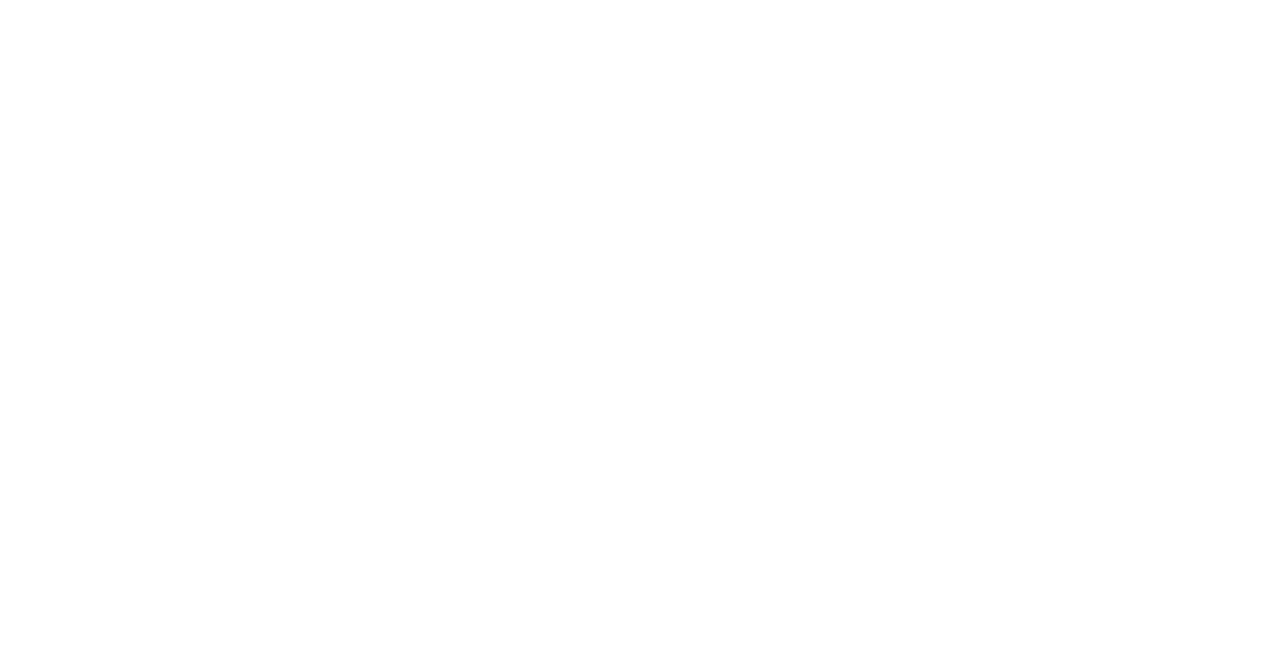
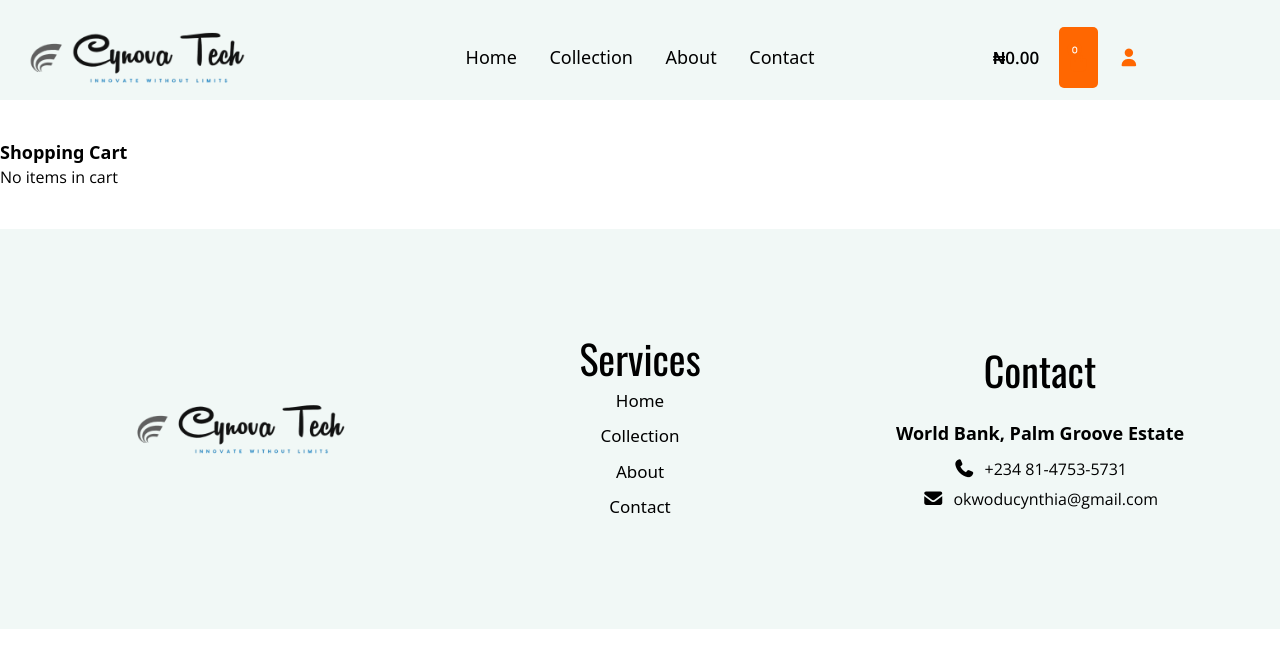
Before and after one commit to okwoducynthia/Clothing-Store, a React (Vite) app: page /cart in a window 1280 px wide. Before the commit this address had no page. Shown: the top 668 px of the page. Built offline with nearby package versions, Linux system fonts and the light colour scheme; a web font is replaced by a local one.

Commit message:
commit all

```diff
--- a/package.json
+++ b/package.json
@@ -12,6 +12,7 @@
   "dependencies": {
     "@headlessui/react": "^2.2.7",
     "@heroicons/react": "^2.2.0",
+    "@mui/material": "^7.3.2",
     "@tailwindcss/vite": "^4.1.11",
     "axios": "^1.11.0",
     "bootstrap": "^5.3.7",
--- a/src/App.tsx
+++ b/src/App.tsx
@@ -10,6 +10,9 @@
 import ContactPage from './Pages/ContactPage/ContactPage'
 import ProductCollections from './Components/Collections/Collection'
 import ProductDetails from './Components/ProductDetails/ProductDetails'
+import { ShopProvider } from './Components/ShopContext/ShopContext'
+import Cart from './Components/Cart/Cart'
+import { ToastContainer } from 'react-toastify'
 
 
 
@@ -17,8 +20,8 @@
   const location = useLocation();
 
   // List of routes where Navbar should show
-  const showNavbarRoutes = ["/home", "/collection", "/about", "/contact", `/productDetails/${location.pathname.split('/').pop()}`]
-  const showFooterRoutes = ["/home", "/collection", "/about", "/contact", `/productDetails/${location.pathname.split('/').pop()}`]
+  const showNavbarRoutes = ["/home", "/collection", "/about", "/contact", "/cart",`/productDetails/${location.pathname.split('/').pop()}`]
+  const showFooterRoutes = ["/home", "/collection", "/about", "/contact", "/cart",`/productDetails/${location.pathname.split('/').pop()}`]
 
   // Check if the current location matches any of those
   const showNavbar = showNavbarRoutes.includes(location.pathname);
@@ -27,6 +30,7 @@
 
   return (
     <>
+    <ShopProvider>
       {showNavbar && <Navbar/>}
 
       <Routes>
@@ -38,8 +42,11 @@
         <Route path='/contact' element={<ContactPage/>}/>
         <Route path='/collection' element={<ProductCollections/>}/>
         <Route path='/productDetails/:id' element={<ProductDetails/>}/>
+        <Route path='/cart' element={<Cart/>}/>
       </Routes>
+      <ToastContainer/>
      {showFooter && <Footer/>}
+     </ShopProvider>
     </>
   )
 }
--- /dev/null
+++ b/src/Components/Cart/Cart.tsx
@@ -0,0 +1,90 @@
+import { useContext } from "react";
+import { ShopContext } from "../ShopContext/ShopContext";
+import { AiOutlineDelete } from "react-icons/ai";
+
+const Cart = () => {
+const { cart, increaseQuantity, decreaseQuantity, removeFromCart } =
+useContext(ShopContext)!;
+
+// Calculate total price
+const totalPrice = cart.reduce(
+(sum, item) => sum + item.price * item.quantity,
+0
+);
+
+return (
+<div className="p-4" style={{margin:"40px 0"}}>
+<h2 className="text-xl font-bold mb-4">Shopping Cart</h2>
+
+{cart.length === 0 ? (
+<p>No items in cart</p>
+) : (
+<table className="w-full border-collapse">
+<thead>
+<tr className="bg-gray-200">
+<th className="border p-2">Image</th>
+<th className="border p-2">Product</th>
+<th className="border p-2">Size</th>
+<th className="border p-2">Price</th>
+<th className="border p-2">Quantity</th>
+<th className="border p-2">Total</th>
+<th className="border p-2">Action</th>
+</tr>
+</thead>
+<tbody>
+{cart.map((item) => (
+<tr key={`${item.id}-${item.size}`} className="text-center">
+<td className="border p-2">
+<img
+src={item.images[0]}
+alt={item.name}
+className="w-16 h-16 object-cover mx-auto"
+style={{margin:"auto"}}
+/>
+</td>
+<td className="border p-2">{item.name}</td>
+<td className="border p-2">{item.size}</td>
+<td className="border p-2">₦ {item.price}</td>
+<td className="border p-2">
+<div className="flex items-center justify-center gap-2">
+<button
+onClick={() => decreaseQuantity(item.id, item.size)}
+className="px-2 py-1 bg-gray-300"
+>
+-
+</button>
+<span>{item.quantity}</span>
+<button
+onClick={() => increaseQuantity(item.id, item.size)}
+className="px-2 py-1 bg-gray-300"
+>
++
+</button>
+</div>
+</td>
+<td className="border p-2">
+₦ {(item.price * item.quantity).toFixed(2)}
+</td>
+<td className="border p-2">
+<AiOutlineDelete onClick={() => removeFromCart(item.id, item.size)}
+  style={{cursor:"pointer", fontSize:"14px", color:"red", margin:"auto"}}
+  />
+</td>
+</tr>
+))}
+</tbody>
+</table>
+)}
+
+{cart.length > 0 && (
+<div className="mt-4 text-right">
+<h3 className="text-lg font-semibold">
+Grand Total: ₦{totalPrice.toFixed(2)}
+</h3>
+</div>
+)}
+</div>
+);
+};
+
+export default Cart;
--- a/src/Components/Collections/Collection.tsx
+++ b/src/Components/Collections/Collection.tsx
@@ -44,7 +44,7 @@
 
         {list.map((items: any) => (
           <div key={items.category} className="collection-item">
-            <img className="hover:scale-110 transition ease-in-out" src={items.images[0]} alt="" />
+            <img onClick={() => productDetails(items._id)} className="hover:scale-110 transition ease-in-out cursor-pointer" src={items.images[0]} alt="" />
             <p>{items.productName}</p>
             <p>{items.category}</p>
             <h4>{items.price}</h4>
--- a/src/Components/DiscountedProduct/DiscountProduct.tsx
+++ b/src/Components/DiscountedProduct/DiscountProduct.tsx
@@ -48,7 +48,7 @@
 
         {list.map((items: any) => (
           <div key={items.category} className="discount-item">
-            <img className="hover:scale-110 transition ease-in-out" src={items.images[0]} alt="" />
+            <img onClick={() => productDetails(items._id)} className="hover:scale-110 transition ease-in-out cursor-pointer" src={items.images[0]} alt="" />
             <p>{items.category}</p>
             <h4>{items.price}</h4>
             <button onClick={() => productDetails(items._id)}  className="discount-btn">View</button>
--- a/src/Components/Footer/Footer.css
+++ b/src/Components/Footer/Footer.css
@@ -2,7 +2,7 @@
   display: flex;
   justify-content: space-evenly;
   align-items: center;
-  background-color: #ddd;
+  background-color: var(--sky-blue);
   height: 50vh;
 }
 .footer-container div {
--- a/src/Components/Navbar/Navbar.css
+++ b/src/Components/Navbar/Navbar.css
@@ -4,7 +4,7 @@
   display: flex;
   justify-content: space-around;
   align-items: center;
-  background-color: var(--white-color);
+  background-color: var(--sky-blue);
   padding-top: 15px;
 }
 .header-container div {
--- a/src/Components/Navbar/Navbar.tsx
+++ b/src/Components/Navbar/Navbar.tsx
@@ -3,8 +3,18 @@
 import { BsSearch } from "react-icons/bs";
 import { useState } from "react";
 import { NavLink } from "react-router-dom";
+import { useContext } from "react";
+import { ShopContext } from "../ShopContext/ShopContext";
 
 const Navbar = () => {
+
+  const { cart } = useContext(ShopContext)!;
+  // TO INCREASE THE QUANTITY ON THE CART BAG
+  const totalItems = cart.reduce((sum, item) => sum + item.quantity, 0);
+
+  // TO DISPLAY THE PRICE AT THE NAVBAR OF SELECTED ITEMS FOR PURCHASE
+  const totalPrice = cart.reduce((sum, item) => sum + item.price * item.quantity, 0);
+
 
   const [sidebar, setSidebar] = useState(false);
   const toggleSidebar = () => {
@@ -40,11 +50,11 @@
                 <BsSearch />
               </span>
             </div>
-            <ul className="mt-5 w-full flex flex-col gap-y-3 p-3 bg-white h-full" style={{color:"rgb(255, 103, 1)"}}>
+            <ul className="mt-5 w-full flex flex-col gap-y-3 p-3 bg-white h-full" style={{color:"rgb(255, 103, 1)", fontSize:"22px"}}>
               <NavLink to={"/home"} onClick={closeSidebar}><li className="p-1">Home</li></NavLink>
               <NavLink to={"/collection"} onClick={closeSidebar}><li className="p-1">Collection</li></NavLink>
               <NavLink to={"/about"} onClick={closeSidebar}><li className="p-1">About</li></NavLink>
-              <li className="p-1">Cart</li>
+              <NavLink to={"/cart"}><li className="p-1">Cart</li></NavLink>
               <li className="p-1">Checkout</li>
               <li className="p-1">My account</li>
               <NavLink to={"/contact"} onClick={closeSidebar}><li className="p-1">Contact</li></NavLink>
@@ -75,12 +85,17 @@
         </div>
 
         <div className="header-cart">
-          <p>£0.00</p>
-          <i className="fa-solid fa-bag-shopping">
-            <span>0</span>
+          <p>₦{totalPrice.toFixed(2)}</p>
+
+          <NavLink to={"/cart"}>
+          <i className="fa-solid fa-bag-shopping" style={{marginBottom:"23px"}}>
+            <span>{totalItems}</span>
           </i>
+          </NavLink>
+
           <i className="fa-solid fa-user"></i>
         </div>
+
 
         <span className="header-nav-icon">
           <i className="fa-solid fa-bars" onClick={toggleSidebar}></i>
--- a/src/Components/PopularProducts/PopularProducts.tsx
+++ b/src/Components/PopularProducts/PopularProducts.tsx
@@ -49,7 +49,7 @@
 
         {list.map((items: any) => (
           <div key={items.category} className="product-item">
-            <img className="hover:scale-110 transition ease-in-out" src={items.images[0]} alt="" />
+            <img onClick={() => productDetails(items._id)} className="hover:scale-110 transition ease-in-out cursor-pointer" src={items.images[0]} alt="" />
             <p>{items.category}</p>
             <h4>{items.price}</h4>
             <button onClick={() => productDetails(items._id)} className="popular-btn">View</button>
--- a/src/Components/ProductDetails/ProductDetails.tsx
+++ b/src/Components/ProductDetails/ProductDetails.tsx
@@ -2,6 +2,9 @@
 import { useEffect, useState } from 'react'
 import { useParams } from 'react-router-dom';
 import { toast } from "react-toastify";
+import "react-toastify/dist/ReactToastify.css";
+import {useContext } from "react";
+import { ShopContext } from "../ShopContext/ShopContext";
 
 const ProductDetails = () => {
   const {id} = useParams()
@@ -9,8 +12,29 @@
 
    const [list, setList] = useState<any>({});
    const[size, setSize] = useState<any>("");
+  const { addToCart } = useContext(ShopContext)!;
+  // const [selectedSize, setSelectedSize] = useState<string>("");
 
+  const handleAddToCart = () => {
+  if (!size) {
+  toast.error("Please select a size before adding to cart!", {
+  position: "top-right",
+  autoClose: 3000,
+});
+  return;
+  }
 
+  const product = {
+  id: list.id,
+  images: list.images,
+  name: list.productName,
+  size: list.sizes,
+  quantity: 1,
+  price: list.price
+  };
+
+  addToCart(product);
+  };
 
   const fetchList = async () => {
     try {
@@ -71,7 +95,7 @@
                   ))
                 }
               </div>
-              <button style={{padding:"10px", width:"25%", marginTop:"10px"}} className='bg-black text-white text-sm active:bg-gray-700'>ADD TO CART</button>
+              <button onClick={handleAddToCart} style={{padding:"10px", width:"25%", marginTop:"10px"}} className='bg-black text-white text-sm active:bg-gray-700'>ADD TO CART</button>
               <hr style={{margin:"10px"}} className='mt-8 sm:w-4/5 text-gray-300'/>
               <div className='text-sm text-gray-500 mt-5 flex flex-col gap-1'>
                 <p>100% Original Product</p>
--- a/src/Components/ShopContext/ShopContext.tsx
+++ b/src/Components/ShopContext/ShopContext.tsx
@@ -0,0 +1,85 @@
+import React, { createContext, useState, useEffect } from "react";
+
+type CartItem = {
+id: number;
+name: string;
+size: string;
+quantity: number;
+price: number;
+images: string[];
+};
+
+type ShopContextType = {
+cart: CartItem[];
+addToCart: (product: CartItem) => void;
+removeFromCart: (id: number, size: string) => void;
+increaseQuantity: (id: number, size: string) => void;
+decreaseQuantity: (id: number, size: string) => void;
+};
+
+export const ShopContext = createContext<ShopContextType | undefined>(undefined);
+
+export const ShopProvider = ({ children }: { children: React.ReactNode }) => {
+// ✅ Load cart from localStorage on init
+const [cart, setCart] = useState<CartItem[]>(() => {
+const savedCart = localStorage.getItem("cart");
+return savedCart ? JSON.parse(savedCart) : [];
+});
+
+// ✅ Save cart to localStorage whenever it changes
+useEffect(() => {
+localStorage.setItem("cart", JSON.stringify(cart));
+}, [cart]);
+
+const addToCart = (product: CartItem) => {
+const existing = cart.find(
+(item) => item.id === product.id && item.size === product.size
+);
+
+if (existing) {
+setCart(
+cart.map((item) =>
+item.id === product.id && item.size === product.size
+? { ...item, quantity: item.quantity + 1 }
+: item
+)
+);
+} else {
+setCart([...cart, { ...product, quantity: 1 }]);
+}
+};
+
+const removeFromCart = (id: number, size: string) => {
+setCart(cart.filter((item) => !(item.id === id && item.size === size)));
+};
+
+const increaseQuantity = (id: number, size: string) => {
+setCart(
+cart.map((item) =>
+item.id === id && item.size === size
+? { ...item, quantity: item.quantity + 1 }
+: item
+)
+);
+};
+
+const decreaseQuantity = (id: number, size: string) => {
+setCart(
+cart
+.map((item) =>
+item.id === id && item.size === size
+? { ...item, quantity: item.quantity - 1 }
+: item
+)
+.filter((item) => item.quantity > 0)
+);
+};
+
+return (
+<ShopContext.Provider
+value={{ cart, addToCart, removeFromCart, increaseQuantity, decreaseQuantity }}
+>
+{children}
+</ShopContext.Provider>
+);
+};
--- a/src/index.css
+++ b/src/index.css
@@ -31,7 +31,8 @@
 
 .active {
   background-color: var(--orange-color);
-  color: white;
+  padding: 8px;
+  border-radius: 5px;
 }
 
 li {
```
Also changed, not shown: 1 other file (tests, documents, lock files or other folders).
